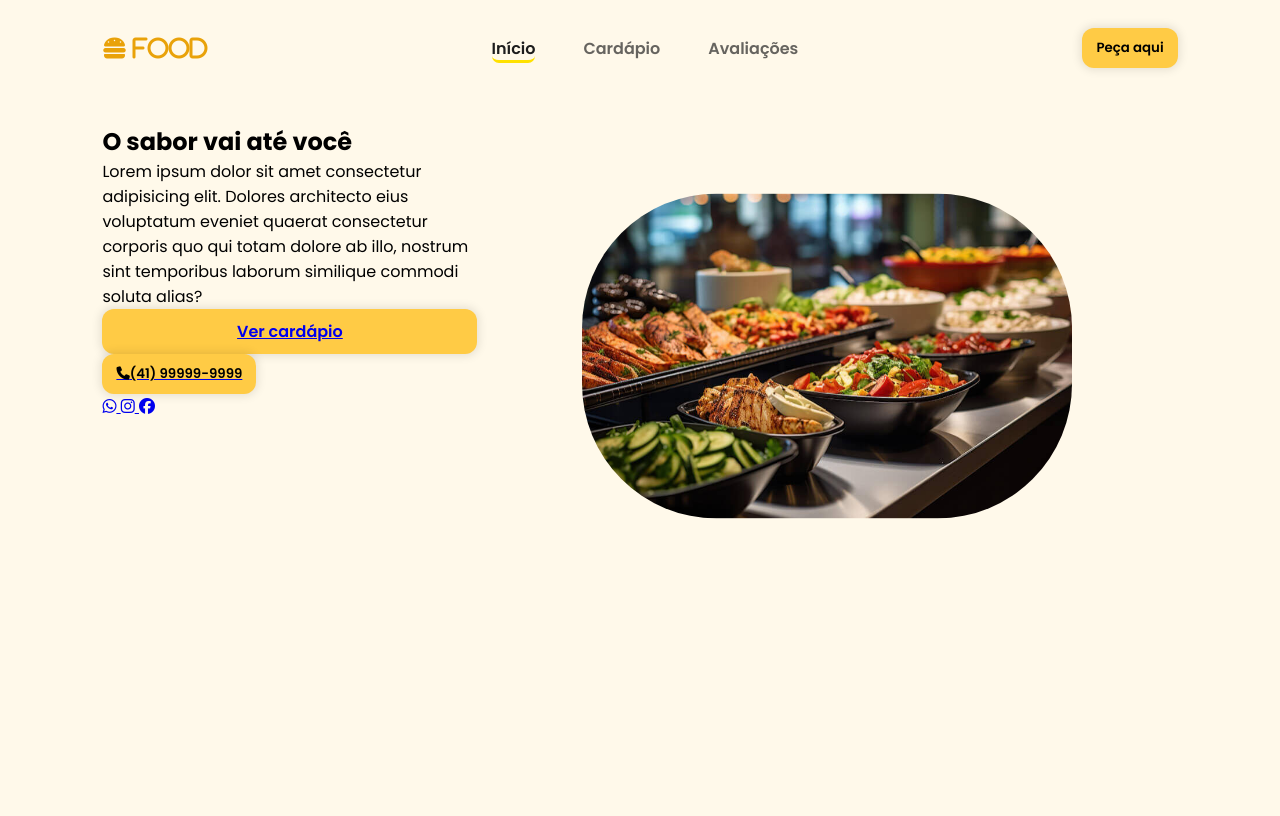
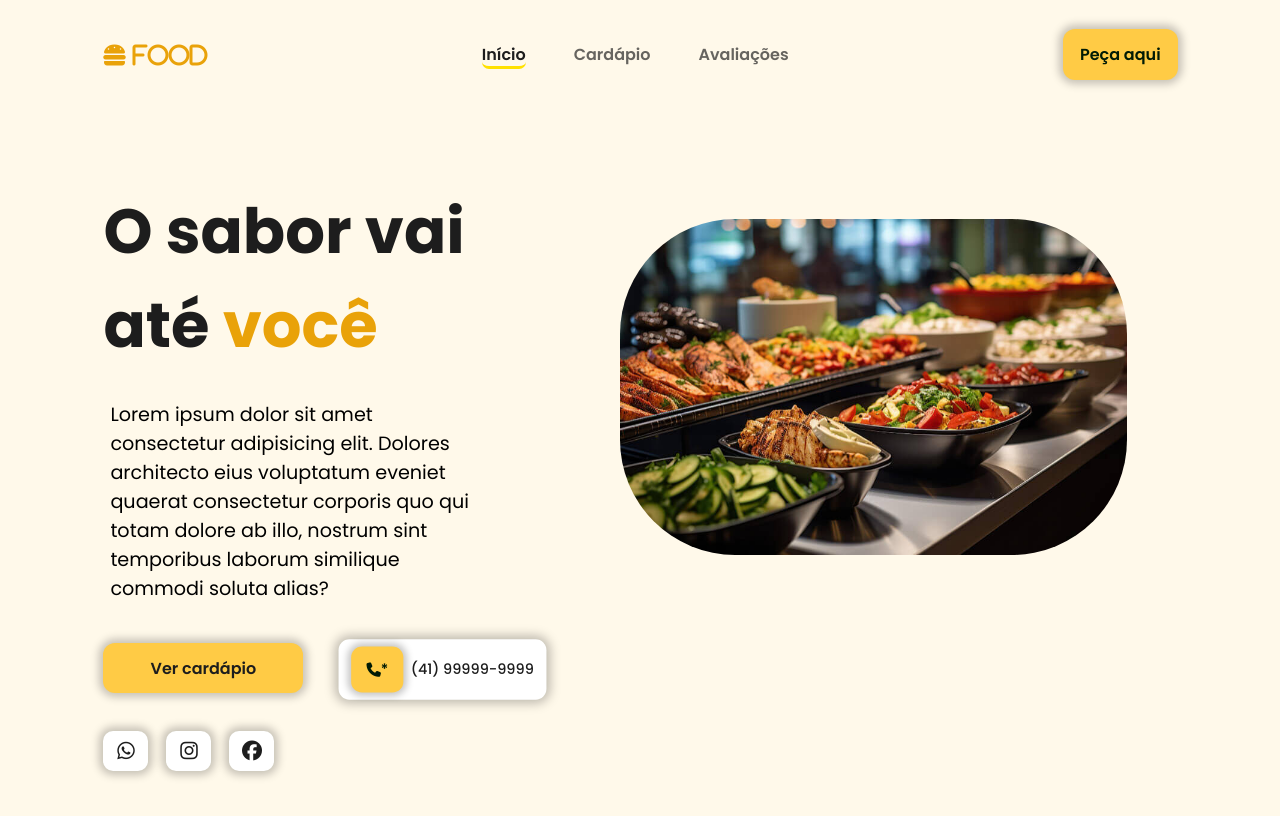
Before and after one commit to MatheusStopinski/Rango_Website, a plain HTML site: page index.html in a window 1280 px wide. Drawn offline with nearby package versions, Linux system fonts and the light colour scheme.

Commit message:
putting contacts

```diff
--- a/index.html
+++ b/index.html
@@ -55,7 +55,7 @@
                 </li>
             </ul>
 
-            <button class="btn_default">
+            <button class="btn_default" id="aqui">
                 Peça aqui
             </button>
 
@@ -67,7 +67,7 @@
         <section id="home">
             <div id="cta">
                 <h1 class="title">
-                    O sabor vai até <span>você</span>
+                    O sabor vai <br> até <span>você</span>
                 </h1>
 
                 <p class="description">
@@ -75,15 +75,16 @@
                 </p>
 
                 <div id="cta_buttons">
-                    <a href="#" class="btn_default">
+                    <a href="#" class="btn_default" id="cardapio">
                         Ver cardápio
                     </a>
 
                     <a href="tel:+55555555" id="phone_button">
-                        <button class="btn_default">
+                        <button class="btn_default" id="tel">
                             <i class="fa-solid fa-phone"></i>
-                            (41) 99999-9999
+                            *
                         </button>
+                        (41) 99999-9999
                     </a>
             </div>
 
--- a/src/css/home.css
+++ b/src/css/home.css
@@ -1,4 +1,81 @@
 #home {
     display: flex;
     min-height: calc(100vh - 92px);
+    width: 100%;
+    overflow-x: hidden;
 }
+
+#cta {
+    width: 35%;
+    display: flex;
+    flex-direction: column;
+    gap: 28px;
+    margin-top: 4%;
+}
+
+#cta .title {
+    font-size: 3.9rem;
+    color: #1d1d1d;
+    width: 155%;
+    margin-top: 5px;
+}
+
+#cta .title span {
+    color: #e9a209;
+}
+
+#banner {
+    max-width: 50%;
+    display: flex;
+    justify-content: center;
+    align-items: center;
+    margin-left: 125px;
+    margin-top: -150px;
+}
+
+img {
+    transform: scale(0.6);
+    border-radius: 12rem;
+
+}
+
+#cta .description {
+    margin-left: 7px;
+    font-size: 1.2rem;
+}
+
+#cta_buttons {
+    display: flex;
+    gap: 24px;
+    width: 200%;
+    margin-top: 5px;
+}
+
+#cta_buttons a {
+    text-decoration: none;
+    color: #1d1d1d;
+}
+
+#phone_button {
+    display: flex;
+    gap: 8px;
+    align-items: center;
+    background-color: #fff;
+    padding: 8px 14px;
+    font-weight: 500;
+    box-shadow: 0px 0px 12px 4px rgba(0, 0, 0, 0.264);
+    border-radius: 12px;
+    transform: scale(0.9);
+}
+
+#tel:hover {
+    transform: scale(0.9);
+    background-color: #ffcb45;
+    box-shadow: 0px 0px 8px 1px rgba(0, 0, 0, 0.228);
+}
+
+#cardapio {
+    width: 200px;
+    height: 50px;
+    margin-top: 7px;
+}
--- a/src/css/nav.css
+++ b/src/css/nav.css
@@ -1,6 +1,7 @@
 header {
     width: 100%;
     padding: 28px 8%;
+    margin-top: 1px;
 }
 
 #navbar {
@@ -16,6 +17,7 @@ header {
 }
 
 #nav_list {
+    font-size: 16px;
     display: flex;
     list-style: none;
     gap: 48px;
--- a/src/css/style.css
+++ b/src/css/style.css
@@ -13,6 +13,7 @@ body {
 
 section {
     padding: 28px 8%;
+    margin-left: 1px;
 }
 
 .btn_default {
@@ -21,20 +22,44 @@ section {
     align-items: center;
     justify-content: center;
     background-color: #ffcb45;
+    color: rgb(1, 27, 5);
     border-radius: 12px;
-    padding: 10px 14px;
+    padding: 13px 17px;
+    font-size: 16px;
     font-weight: 600;
-    box-shadow: 0px 0px 10px 2px rgba(0, 0, 0, 0.1);
+    box-shadow: 0px 0px 8px 4px rgba(0, 0, 0, 0.228);
     cursor: pointer;
     transition: background-color .3s ease;
 }
 
+
 .btn_default:hover {
-    background-color: #f8d477;
+    background-color: #ffca45d4;
+    box-shadow: 0px 0px 8px 4px rgba(0, 0, 0, 0.147);
+    transform: scale(1.1);
 }
 
-img {
-    transform: scale(0.7);
-    height: 29rem;
-    border-radius: 12rem;
+.social-media-buttons {
+    display: flex;
+    gap: 18px;
 }
+
+
+.social-media-buttons a {
+    display: flex;
+    align-items: center;
+    justify-content: center;
+    width: 45px;
+    height: 40px;
+    background-color: #fff;
+    border-radius: 10px;
+    font-size: 1.25rem;
+    text-decoration: none;
+    color: #1d1d1d;
+    box-shadow: 0px 0px 8px 4px rgba(0, 0, 0, 0.228);
+    transition: box-shadow .3s ease;
+}
+
+.social-media-buttons a:hover{
+    box-shadow: 0px 0px 8px 8px rgba(0, 0, 0, 0.257);
+}
```
